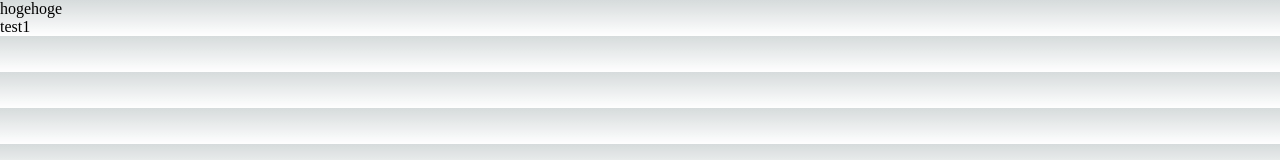
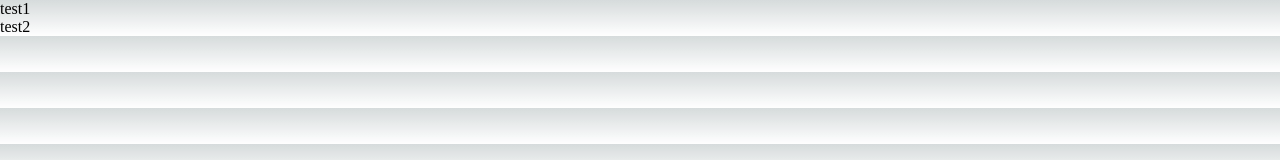
Before and after one commit to nkserveren26/testnextjs, a Next.js app: page /EnvSample in a window 1280 px wide. Shown: the top 160 px of the page. Built offline with nearby package versions, Linux system fonts and the light colour scheme.

Commit message:
correct envsample

```diff
--- a/src/pages/EnvSample.tsx
+++ b/src/pages/EnvSample.tsx
@@ -2,7 +2,11 @@ import { GetStaticProps, NextPage } from "next";
 import Head from "next/head";
 
 const EnvSample: NextPage = (props) => {
+    //サーバーサイドで描画する際はtest1と表示され、クライアントサイドで描画する際はundefinedと表示される
     console.log("process.env.TEST: ", process.env.TEST);
+
+    //test2と表示される
+    console.log("process.env.NEXT_PUBLIC_TEST: ", process.env.NEXT_PUBLIC_TEST);
 
     return (
         <div>
@@ -11,10 +15,12 @@ const EnvSample: NextPage = (props) => {
                 <link rel="icon" href="/favicon.ico" />
             </Head>
             <main>
-                <p>hogehoge</p>
                 {/* envで参照する変数はサーバーサイド描画時のみ参照できる。クライアントサイドでの再描画では何も表示されない */}
                 <p>
                     {process.env.TEST}
+                </p>
+                <p>
+                    {process.env.NEXT_PUBLIC_TEST}
                 </p>
 
             </main>
@@ -23,8 +29,11 @@ const EnvSample: NextPage = (props) => {
 }
 
 export const getStaticProps: GetStaticProps = async (context) => {
+    //test1が表示される
+    console.log("process.env.TEST: ", process.env.TEST);
 
-    console.log("process.env.TEST: ", process.env.TEST);
+    //test2と表示される
+    console.log("process.env.NEXT_PUBLIC_TEST: ", process.env.NEXT_PUBLIC_TEST);
     return {
         props: {},
     }
```
